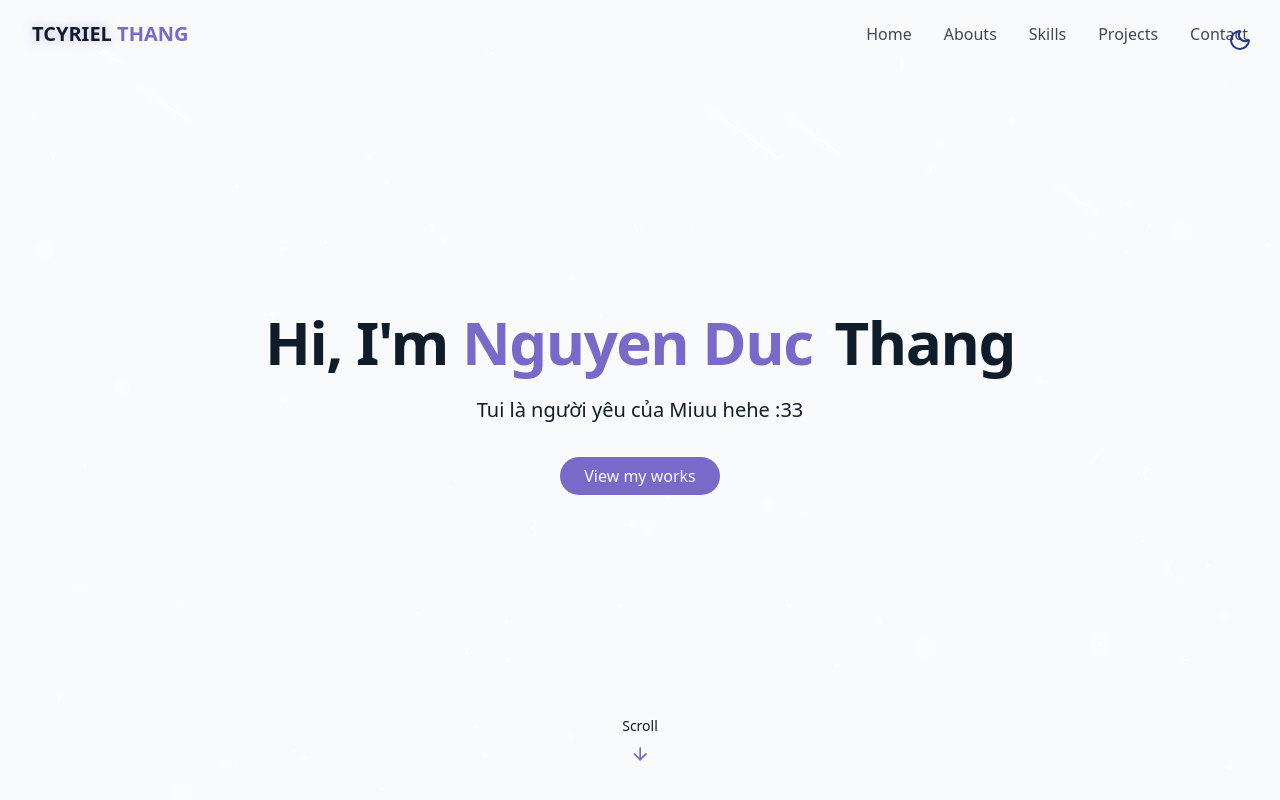
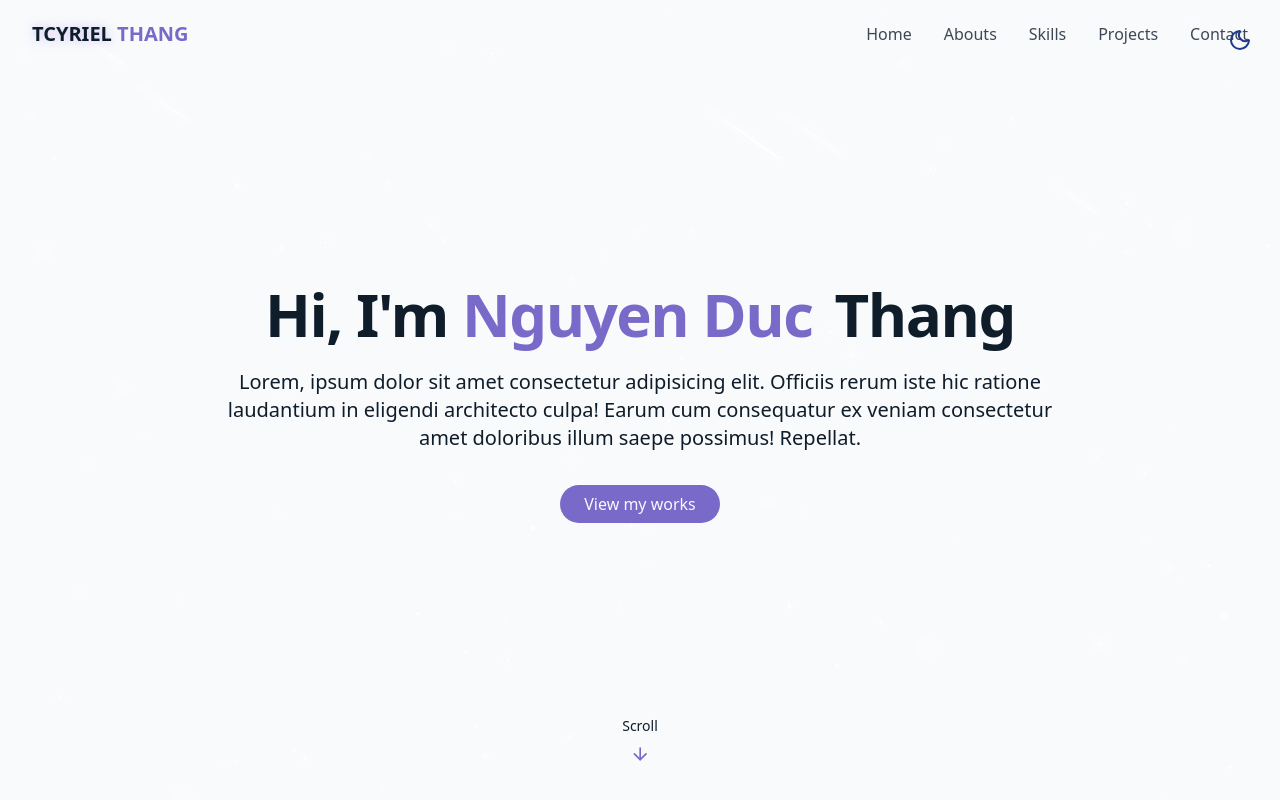
Before and after one commit to TCyril/Project1, a React (Vite) app in the folder vite-project/: page / in a window 1280 px wide. Shown: the top 800 px of the page. Built offline with nearby package versions, Linux system fonts and the light colour scheme.

Commit message:
fix: Components -> components

```diff
--- a/vite-project/src/Components/HeroSection.jsx
+++ b/vite-project/src/Components/HeroSection.jsx
@@ -25,7 +25,7 @@ export const HeroSection = () => {
 
                  {/* Phần này dùng để viết về ý tưởng của website đang làm*/}
                 <p className="text-lg md:text-xl text-muted-forgound max-2-2xl mx-auto opacity-0 animate-fade-in-delay-3">
-                    Tui là người yêu của Miuu hehe :33
+                    Lorem, ipsum dolor sit amet consectetur adipisicing elit. Officiis rerum iste hic ratione laudantium in eligendi architecto culpa! Earum cum consequatur ex veniam consectetur amet doloribus illum saepe possimus! Repellat.
                 </p>
 
                 <div className="pt-4 opacity-0 animate-fade-in-delay-4">
--- a/vite-project/src/components/HeroSection.jsx
+++ b/vite-project/src/components/HeroSection.jsx
@@ -25,7 +25,7 @@ export const HeroSection = () => {
 
                  {/* Phần này dùng để viết về ý tưởng của website đang làm*/}
                 <p className="text-lg md:text-xl text-muted-forgound max-2-2xl mx-auto opacity-0 animate-fade-in-delay-3">
-                    Tui là người yêu của Miuu hehe :33
+                    Lorem, ipsum dolor sit amet consectetur adipisicing elit. Officiis rerum iste hic ratione laudantium in eligendi architecto culpa! Earum cum consequatur ex veniam consectetur amet doloribus illum saepe possimus! Repellat.
                 </p>
 
                 <div className="pt-4 opacity-0 animate-fade-in-delay-4">
```
Also changed, not shown: vite-project/src/Pages/Home.jsx (+8 -8 lines), vite-project/src/pages/Home.jsx (+8 -8 lines).
